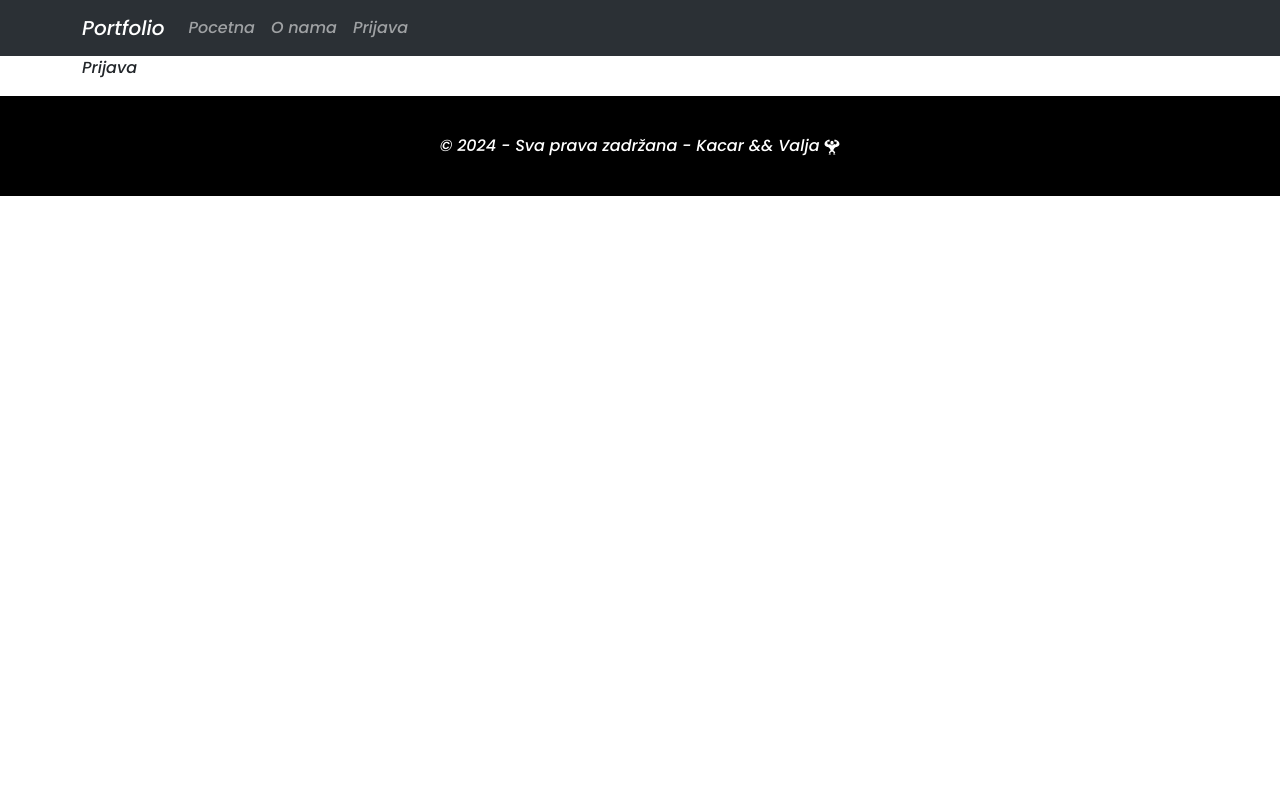
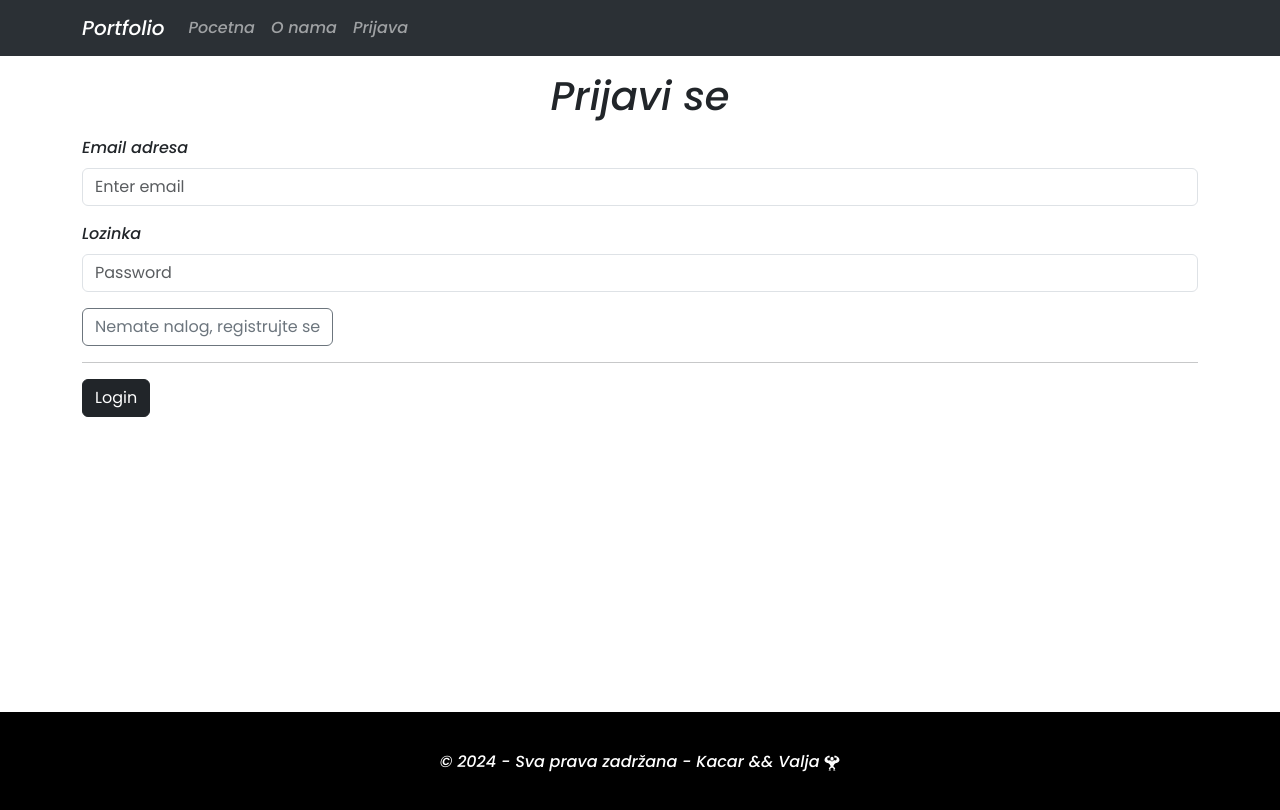
Before and after one commit to elab-development/internet-tehnologije-projekat-portfoliofilesharing_2020_0024, a React (Create React App) app in the folder front/: page /login in a window 1280 px wide. Built offline with nearby package versions, Linux system fonts and the light colour scheme.

Commit message:
login forma , povezivanje sa apijem i custom hook

```diff
--- /dev/null
+++ b/front/src/server.js
@@ -0,0 +1,17 @@
+import axios from "axios";
+
+const server = axios.create({
+    baseURL: "http://127.0.0.1:8000/api/",
+    timeout: 20000,
+    headers: {
+        "Content-Type": "application/json",
+    }
+});
+
+const token = window.sessionStorage.getItem("token");
+
+if (token) {
+    server.defaults.headers.common["Authorization"] = `Bearer ${token}`;
+}
+
+export default server;
--- a/front/src/stranice/Login.jsx
+++ b/front/src/stranice/Login.jsx
@@ -1,10 +1,128 @@
-import React from 'react';
+import React, {useState} from 'react';
+import Naslov from "../komponente/Naslov";
+import {Form, Row} from "react-bootstrap";
+import useForm from "../useForm";
+import server from "../server";
 
 const Login = () => {
+
+    const [isLogin, setIsLogin] = useState(true);
+    const [poruka, setPoruka] = useState('');
+
+    const naslov = isLogin ? 'Prijavi se' : 'Registruj se';
+
+    const {formData, handleChange} = useForm({
+        email : '',
+        password: '',
+        name: ''
+    });
+
+    const login = () => {
+        console.log(formData);
+
+        server.post('/login', {
+            email: formData.email,
+            password: formData.password
+        }).then((response) => {
+            console.log(response);
+            let podaci = response.data.data;
+
+            sessionStorage.setItem('token', podaci.token);
+            sessionStorage.setItem('user', JSON.stringify(podaci.user));
+            window.location = '/';
+        }).catch((error) => {
+            console.log(error);
+            setPoruka('Neuspesno logovanje');
+        });
+    }
+
+    const register = () => {
+        console.log(formData);
+
+        server.post('/register', {
+            name: formData.name,
+            email: formData.email,
+            password: formData.password
+        }).then((response) => {
+            console.log(response);
+            let podaci = response.data.data;
+
+            setPoruka('Uspesna registracija');
+        }).catch((error) => {
+            console.log(error);
+            setPoruka('Neuspesna registracija');
+        });
+    }
+
     return (
-        <div>
-            Prijava
-        </div>
+        <>
+            <Naslov naslov={naslov} podnaslov={poruka} />
+
+            <div style={{
+                minHeight: '70vh'
+            }}>
+
+
+
+            {
+                isLogin && (
+                    <>
+                        <Form.Group className="mb-3" controlId="formBasicEmail">
+                            <Form.Label>Email adresa</Form.Label>
+                            <Form.Control name="email" onChange={handleChange} type="email" placeholder="Enter email" />
+                        </Form.Group>
+
+                        <Form.Group className="mb-3" controlId="formBasicPassword">
+                            <Form.Label>Lozinka</Form.Label>
+                            <Form.Control name="password" onChange={handleChange}  type="password" placeholder="Password" />
+                        </Form.Group>
+                        <button className="btn btn-outline-secondary" onClick={
+                            () => {
+                                setIsLogin(false);
+                            }
+                        } role="link">Nemate nalog, registrujte se</button>
+                        <hr/>
+                        <button onClick={login} className="btn btn-dark" type="button">
+                            Login
+                        </button>
+
+                    </>
+                )
+            }
+
+
+                {
+                    !isLogin && (
+                        <>
+                            <Form.Group className="mb-3" controlId="formBasicEmail">
+                                <Form.Label>Ime i prezime</Form.Label>
+                                <Form.Control name="name" onChange={handleChange} type="text" placeholder="Ime i prezime" />
+                            </Form.Group>
+                            <Form.Group className="mb-3" controlId="formBasicEmail">
+                                <Form.Label>Email adresa</Form.Label>
+                                <Form.Control name="email" onChange={handleChange} type="email" placeholder="Unesi email" />
+                            </Form.Group>
+
+                            <Form.Group className="mb-3" controlId="formBasicPassword">
+                                <Form.Label>Lozinka</Form.Label>
+                                <Form.Control name="password" onChange={handleChange}  type="password" placeholder="Unesi lozinku" />
+                            </Form.Group>
+                            <button className="btn btn-outline-secondary" onClick={
+                                () => {
+                                    setIsLogin(true);
+                                }
+                            } role="link">Imate nalog, ulogujte se</button>
+                            <hr/>
+                            <button onClick={register} className="btn btn-dark" type="button">
+                                Registruj se
+                            </button>
+
+                        </>
+                    )
+                }
+
+            </div>
+        </>
     );
 };
 
--- /dev/null
+++ b/front/src/useForm.jsx
@@ -0,0 +1,19 @@
+import React from "react";
+
+const useForm = (initialValues) => {
+    const [formData, setFormData] = React.useState(initialValues);
+
+    const handleChange = (e) => {
+        setFormData({
+            ...formData,
+            [e.target.name]: e.target.value
+        });
+    };
+
+    return {
+        formData,
+        handleChange
+    };
+}
+
+export default useForm;
```
